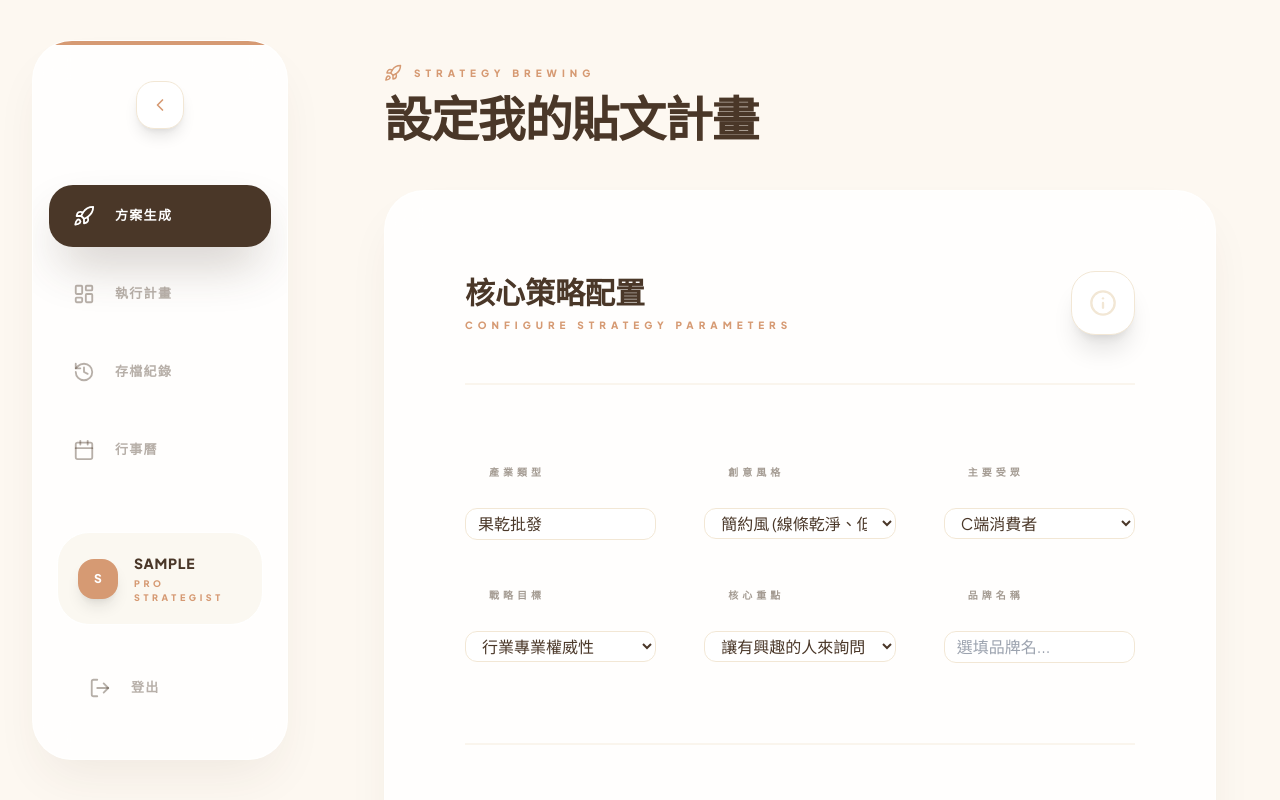
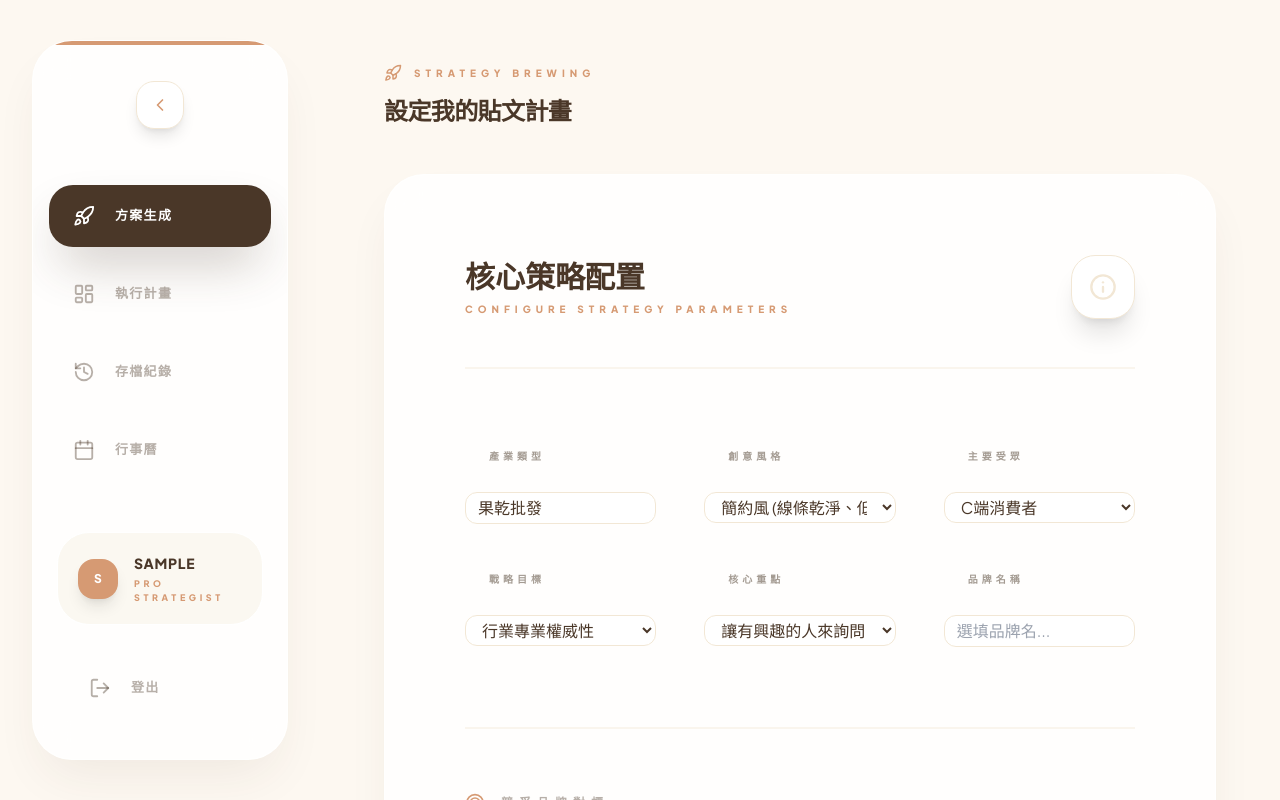
Before and after one commit to adolph45/my-ai-marketing, a React (Vite) app: page / in a window 1280 px wide. Both pictures are taken after typing "Sample" into the empty fields and a click on the button "進入系統". Shown: the top 800 px of the page. Built offline with nearby package versions, Linux system fonts and the light colour scheme.

Commit message:
Reduce heading sizes in App component

```diff
--- a/App.tsx
+++ b/App.tsx
@@ -83,7 +83,6 @@ const App: React.FC = () => {
   if (!user) {
     return (
       <div className="min-h-screen flex flex-col items-center justify-center bg-[#F2E7D5] relative overflow-hidden px-6">
-        {/* Background Coffee Elements (Abstract Soft Circles) */}
         <div className="absolute top-[-10%] left-[-5%] w-[400px] h-[400px] bg-[#D69A73]/10 rounded-full blur-3xl"></div>
         <div className="absolute bottom-[20%] right-[-10%] w-[500px] h-[500px] bg-[#D69A73]/05 rounded-full blur-3xl"></div>
 
@@ -135,7 +134,8 @@ const App: React.FC = () => {
                <Rocket size={18} />
                <span>Strategy Brewing</span>
             </div>
-            <h2 className="text-5xl font-black tracking-tight text-[#4A3728]">設定我的貼文計畫</h2>
+            {/* 標題字體縮小 1/2 (原本 text-5xl 改為 text-2xl) */}
+            <h2 className="text-2xl font-black tracking-tight text-[#4A3728]">設定我的貼文計畫</h2>
           </div>
           <MarketingForm formData={formData} setFormData={setFormData} onSubmit={handleGeneratePlan} loading={loading} />
         </div>
@@ -152,7 +152,7 @@ const App: React.FC = () => {
       )}
       {activeTab === 'history' && (
         <div className="space-y-12 animate-in fade-in duration-1000">
-          <h2 className="text-6xl font-black tracking-tight text-[#4A3728]">存檔紀錄</h2>
+          <h2 className="text-2xl font-black tracking-tight text-[#4A3728]">存檔紀錄</h2>
           <div className="grid gap-8">
             {history.map((p) => (
               <div key={p.id} className="glass-card p-12 flex items-center justify-between cursor-pointer hover:bg-white transition-all hover:scale-[1.01] group" onClick={() => { setCurrentPlan(p); setActiveTab('dashboard'); }}>
```
